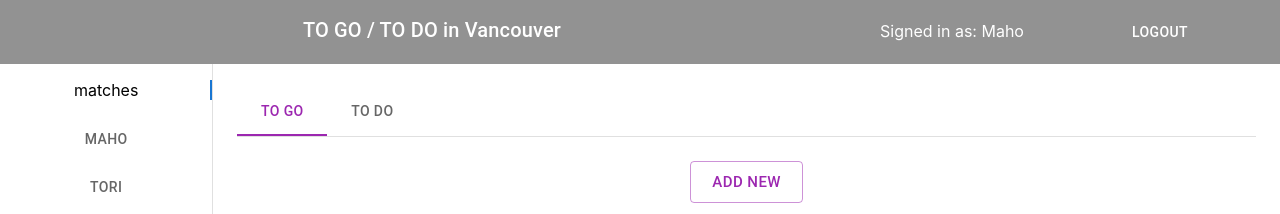
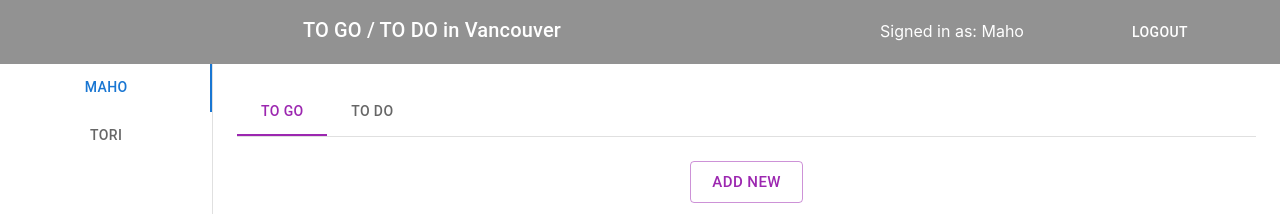
Before and after one commit to MahoMori/to-go-list, a React (Create React App) app: page / in a window 1280 px wide. Shown: the top 214 px of the page. Built offline with nearby package versions, Linux system fonts and the light colour scheme.

Commit message:
finished side nav responsive

```diff
--- a/src/components/name-tab/NameTabPanel.jsx
+++ b/src/components/name-tab/NameTabPanel.jsx
@@ -50,9 +50,9 @@ export default function NameTabPanel() {
         height: 224,
       }}
     >
-      <Grid container sx={{ width: "100%" }}>
+      <Grid container>
         {matches ? (
-          <Grid item sm={12}>
+          <Grid item sm={12} sx={{ width: "100%" }}>
             <NavBar>
               <Tabs
                 orientation="vertical"
@@ -86,14 +86,14 @@ export default function NameTabPanel() {
                 height: "calc(100vh - 64px)",
               }}
             >
-              <p>matches</p>
               <Tab label="Maho" />
               <Tab label="Tori" />
             </Tabs>
           </Grid>
         )}
 
-        <Grid item sm={12} md={10} sx={{ width: "100%" }}>
+        <Grid item md={10} sx={{ width: "85%" }}>
+          {/* <Grid item sx={{ width: "100%" }}> */}
           <TabPanel value={value} index={0}>
             <ListTabPanel />
           </TabPanel>
--- a/src/components/name-tab/NavBar.jsx
+++ b/src/components/name-tab/NavBar.jsx
@@ -40,7 +40,7 @@ export default function TemporaryDrawer({ children }) {
       {["left"].map((anchor) => (
         <React.Fragment key={anchor}>
           <Button onClick={toggleDrawer(anchor, true)}>
-            <PeopleIcon sx={{ mr: 0.2 }} />
+            <PeopleIcon sx={{ mr: 0.5 }} />
           </Button>
           <Drawer
             anchor={anchor}
```
